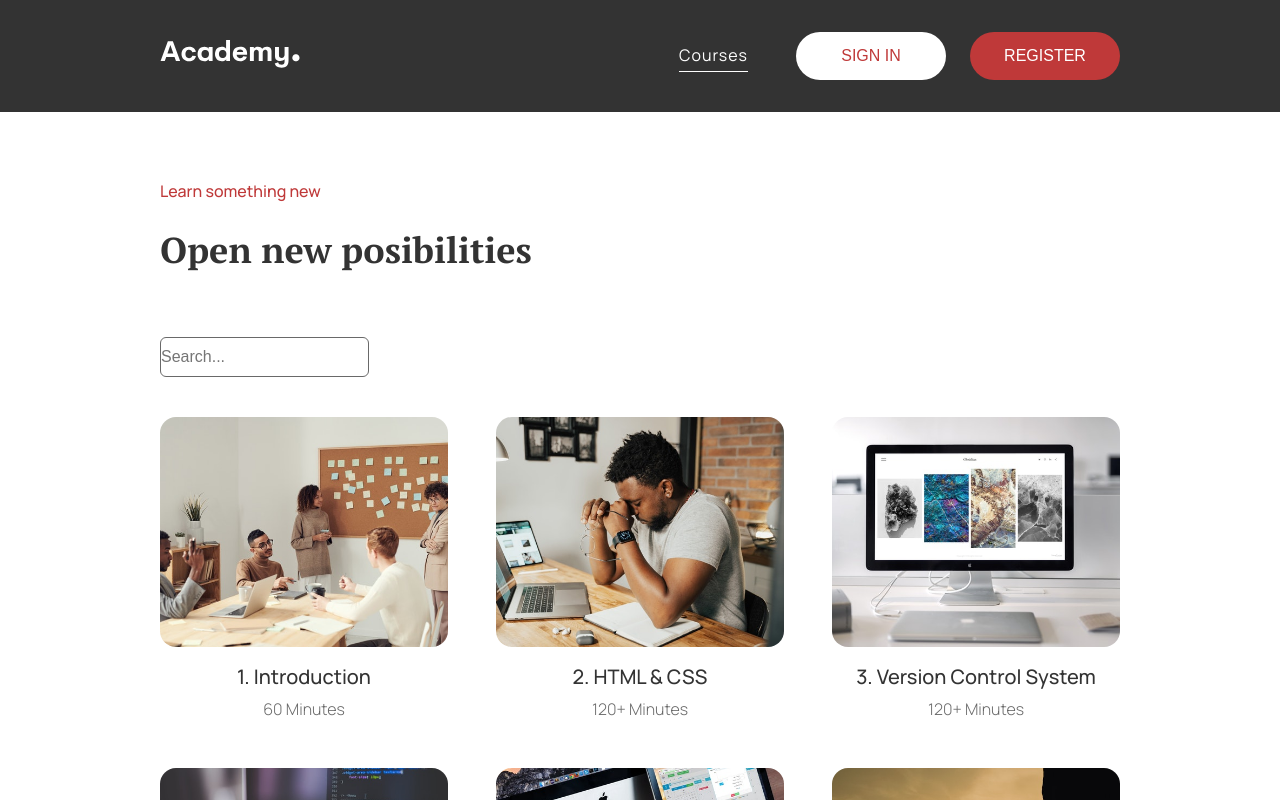
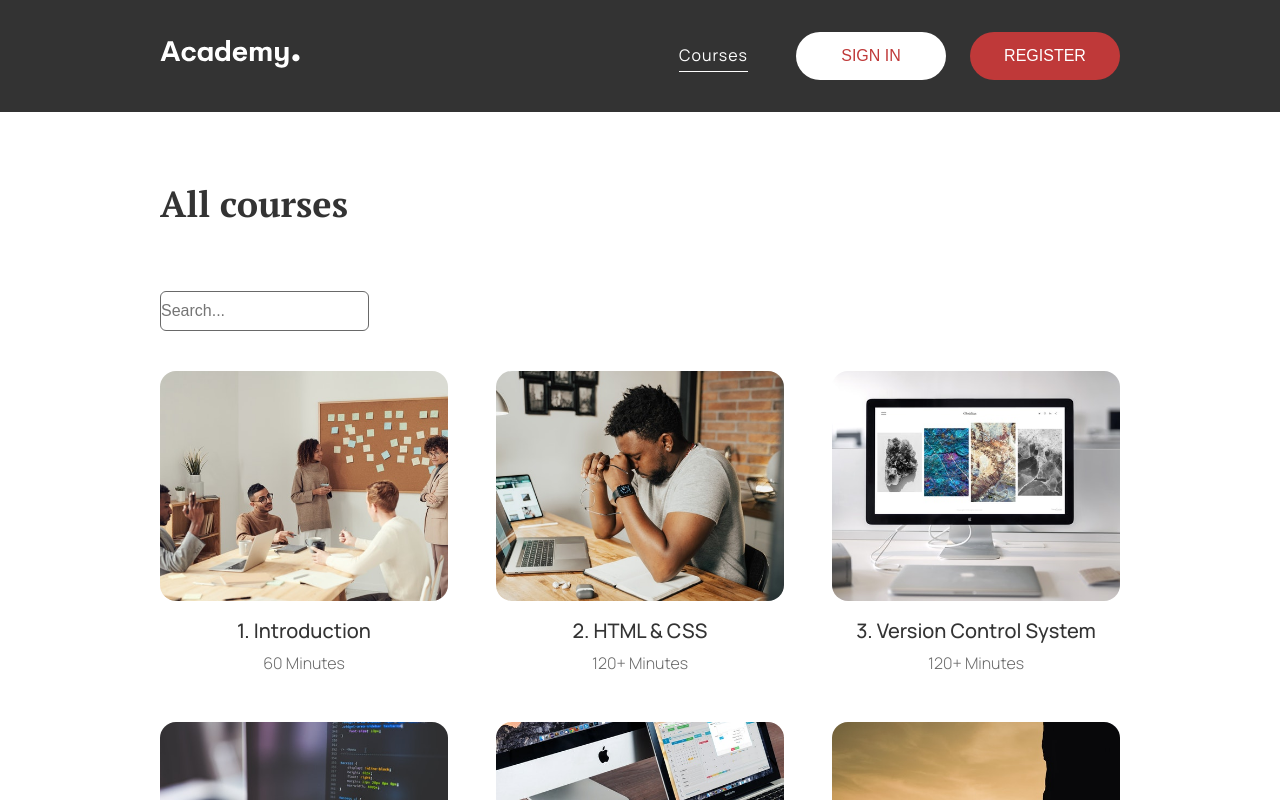
Before and after one commit to JosipKovacevic/handson-react, a React (Create React App) app: page /Courses in a window 1280 px wide. Shown: the top 800 px of the page. Built offline with nearby package versions, Linux system fonts and the light colour scheme.

Commit message:
title change

```diff
--- a/src/components/Loading/Loading.js
+++ b/src/components/Loading/Loading.js
@@ -2,7 +2,6 @@ import React from "react";
 
 import { Puff } from "react-loader-spinner";
 import { LoadingWrapper } from "./LoadingStyle";
-import { colors } from "../../lib/style/theme";
 
 const Loading = () => {
   return (
--- a/src/pages/Course/Course.js
+++ b/src/pages/Course/Course.js
@@ -40,8 +40,8 @@ const Course = () => {
           <CourseCard
             imgSrc={course.imgSrc}
             imgAlt={course.imgAlt}
-            title={"1. Introduction"}
-            subtitle={"60 Minutes"}
+            title={course.title}
+            subtitle={course.subtitle}
           />
           <CourseText text={course.text} />
         </Section>
--- a/src/pages/Courses/Courses.js
+++ b/src/pages/Courses/Courses.js
@@ -31,10 +31,7 @@ const Courses = () => {
     <>
       <Header isSecondary={true} isActive={true} />
       <Main>
-        <Section
-          actionText={"Learn something new"}
-          title={"Open new posibilities"}
-        >
+        <Section title={"All courses"}>
           {isLoading == true ? (
             <>
               <SearchBar
@@ -84,7 +81,7 @@ const Courses = () => {
                         )
                     )}
                 </Grid>
-              )}{" "}
+              )}
             </>
           )}
         </Section>
--- a/src/pages/Home/Home.js
+++ b/src/pages/Home/Home.js
@@ -22,10 +22,10 @@ const Home = () => {
     }, 1000);
   }, []);
   const [searchTerm, setSearchTerm] = useState("");
-  const [isLoading, setSsLoading] = useState(true);
+  const [isLoading, setIsLoading] = useState(true);
   useEffect(() => {
     setTimeout(() => {
-      setSsLoading(false);
+      setIsLoading(false);
     }, 1000);
   });
   return (
```
